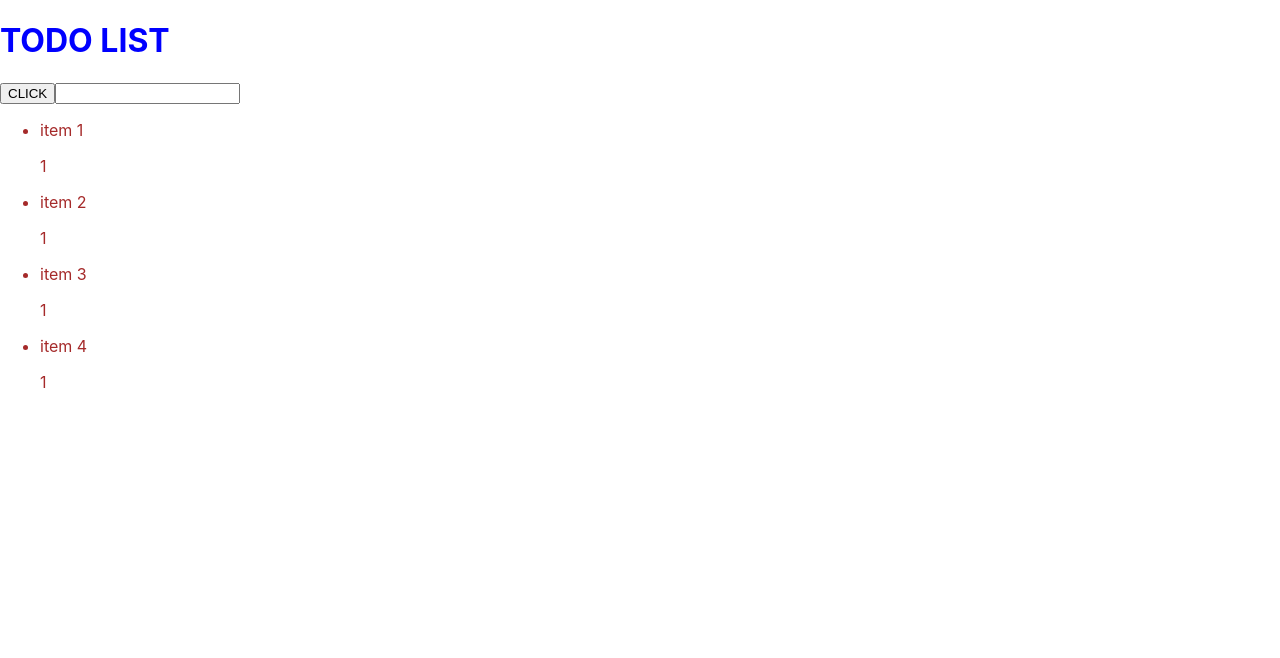
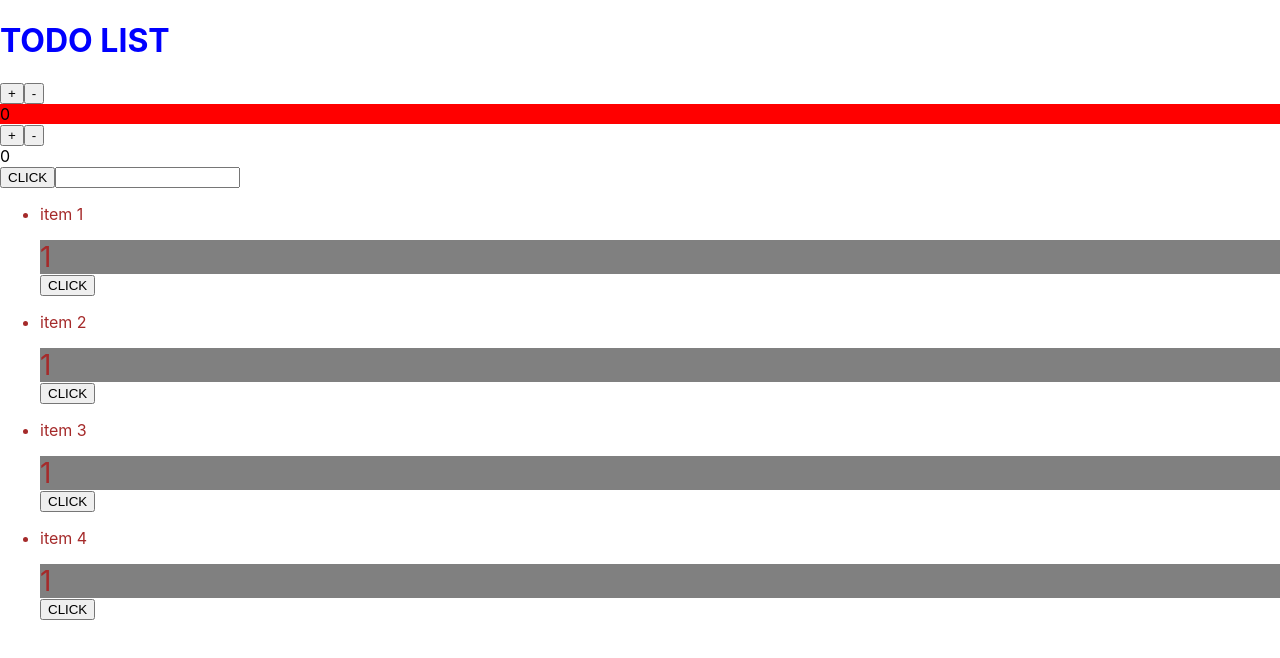
Before and after one commit to Xthani/courses-react, a React (Create React App) app: page / in a window 1280 px wide. Shown: the top 658 px of the page. Built offline with nearby package versions, Linux system fonts and the light colour scheme.

Commit message:
lesson 3 useEffect useState

```diff
--- a/src/App.jsx
+++ b/src/App.jsx
@@ -2,10 +2,11 @@ import { useState } from "react";
 import styles from "./App.module.css";
 import AddTask from "./components/AddTask/AddTask";
 import List from "./components/List/List";
+import Count from "./components/Count/Count";
 
 function App() {
   const [count, setCount] = useState(1);
-  console.log(count, 'count');
+  // console.log(count, 'count');
 
   const arr = ['item 1', 'item 2', 'item 3', 'item 4'];
   const [a, b, ...c] = arr;
@@ -22,6 +23,7 @@ function App() {
   return (
     <>
       <h1 className={styles.list}>TODO LIST</h1>
+      <Count/>
       <button onClick={handleCount} >CLICK</button>
       <AddTask/>
       <List
--- /dev/null
+++ b/src/components/Count/Count.jsx
@@ -0,0 +1,59 @@
+import { useEffect, useState } from "react";
+
+function Count() {
+    const [count, setCount] = useState(0);
+    const [count2, setCount2] = useState(0);
+
+    const [color, setColor] = useState('gray');
+
+    // useEffect(() => {
+    //     console.log('11111');
+    //     return () => {
+    //         console.log('22222');
+    //     }
+    // });
+
+    // useEffect(() => {
+    //     console.log('11111');
+    //     return () => {
+    //         console.log('22222');
+    //     }
+    // }, []);
+
+    useEffect(() => {
+        setColor((prevColor) => prevColor === 'gray' ? 'red' : 'gray');
+        return () => {
+            console.log('22222');
+        }
+    }, [count]);
+
+    const addCount = () => {
+        setCount((prevCount) => prevCount + 1);
+    }
+    const removedCount = () => {
+        setCount((prevCount) => prevCount - 1);
+    }
+
+    const addCount2 = () => {
+        setCount2((prevCount) => prevCount + 1);
+    }
+    const removedCount2 = () => {
+        setCount2((prevCount) => prevCount - 1);
+    }
+
+    return (
+        <>
+            <button onClick={addCount}>+</button>
+            <button onClick={removedCount}>-</button>
+            <div style={{
+                backgroundColor: color
+            }}>{count}</div>
+
+            <button onClick={addCount2}>+</button>
+            <button onClick={removedCount2}>-</button>
+            <div>{count2}</div>
+        </>
+    );
+}
+
+export default Count;
--- a/src/components/List/List.jsx
+++ b/src/components/List/List.jsx
@@ -1,15 +1,39 @@
+import { useState } from 'react';
 import styles from './List.module.css';
 
+
+
 function List ({ count, str, arr, ...props }) {
+    const [color, setColor] = useState('gray');
     const { list } = styles;
-    console.log(styles, 'styles');
+    // console.log(styles, 'styles');
     // console.log(count, '<<<<');
     // console.log(props);
+
+    const divStyles = {
+        backgroundColor: color,
+        fontSize: '28px'
+    }
+
+    const handleColor = () => {
+        setColor((prevState) => {
+
+            if(prevState === 'gray') {
+                return 'red';
+            } else {
+                return 'gray';
+            }
+
+        });
+
+    }
+
     return <ul className={list}>
         {arr.map(i => {
             return <li>
                 <p>{i}</p>
-                <div>{count}</div>
+                <div style={divStyles}>{count}</div>
+                <button onClick={handleColor}>CLICK</button>
             </li>
         })}
     </ul>
```
